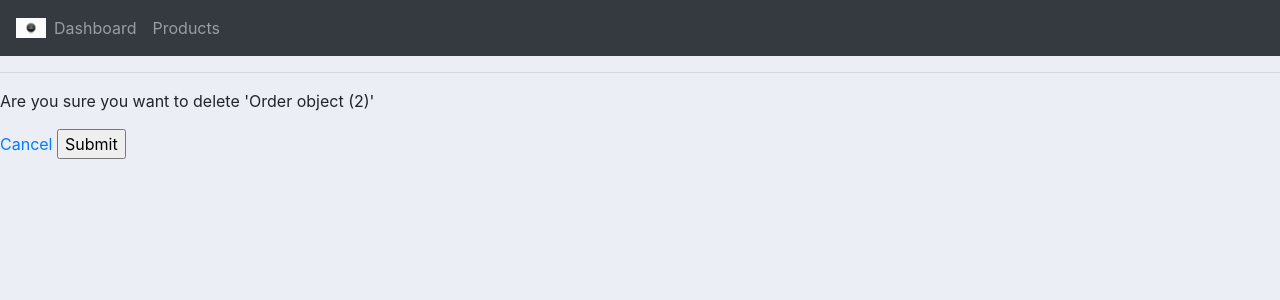
After one commit to omidiora/CMS, a Django app: page /delete/2/ in a window 1280 px wide. The commit adds this page. Shown: the top 300 px of the page. Run offline with Django 3.2, Linux system fonts and the light colour scheme; data comes from the database, SQL or seed files in the repository; both versions use the stored data as it was after the commit; some libraries are stand-ins or nearby versions.

Commit message:
add template

```diff
--- /dev/null
+++ b/accounts/templates/accounts/delete.html
@@ -0,0 +1,18 @@
+{% extends 'accounts/main.html' %}
+{%  load static %}
+
+{% block content %}
+<p>Are you sure you want to delete '{{item}}'  </p>
+
+
+<form action="{% url 'deleteorder' item.id %}" method="POST">
+    {% csrf_token %}
+    <a href="{% url 'home' %}">Cancel</a>
+    <input type="submit" name="confirm">
+</form>
+
+
+
+
+
+{% endblock content  %}
--- a/accounts/templates/accounts/navbar.html
+++ b/accounts/templates/accounts/navbar.html
@@ -7,10 +7,10 @@
     <div class="collapse navbar-collapse" id="navbarNav">
       <ul class="navbar-nav">
         <li class="nav-item">
-          <a class="nav-link" href="#">Dashboard</a>
+          <a class="nav-link" href="{% url 'home' %}">Dashboard</a>
         </li>
         <li class="nav-item">
-          <a class="nav-link" href="#">Products</a>
+          <a class="nav-link" href="{% url 'products' %}">Products</a>
         </li>
 
       </ul>
--- a/accounts/urls.py
+++ b/accounts/urls.py
@@ -3,7 +3,12 @@ from . import views
 
 urlpatterns = [
 
-    path('',views .home),
-    path('product',views.products),
-    path('customer',views.customer)
+    path('',views .home ,name='home'),
+    path('product',views.products,name='products'),
+    path('customer/<str:pk_test>/',views.customer,name="customer") ,
+    path('createorder',views.createorder,name="createorder"),
+    path('update/<str:pk>/',views.updateorder,name="updateorder"),
+    path('delete/<str:pk>/',views.deleteorder,name="deleteorder"),
+
+
 ]
--- a/accounts/views.py
+++ b/accounts/views.py
@@ -1,6 +1,7 @@
-from django.shortcuts import render
+from django.shortcuts import render,redirect
 from django.http import HttpResponse
 from .models import *
+from .forms import OrderForm
 
 def home(request):
     orders=Order.objects.all()
@@ -20,7 +21,43 @@ def products(request):
     products=Product.objects.all()
     return render(request,'accounts/product.html',{'products':products})
 
-def customer(request):
-    return render(request,'accounts/customer.html')
+def customer(request,pk_test):
+    customer=Customer.objects.get(id=pk_test)
+    orders=customer.order_set.all()
+    order_count=orders.count()
+
+    context={'customer':customer,'orders':orders,'order_count':order_count}
+    return render(request,'accounts/customer.html',context)
 
 # Create your views here.
+def createorder(request):
+    if request.method=='POST':
+        form=OrderForm(request.POST)
+        if form.is_valid():
+            form.save()
+            return redirect('/')
+        context={'form':form}
+    return render(request,'accounts/order_form.html',context)
+
+
+def updateorder(request,pk):
+    order=Order.objects.get(id=pk)
+    form=OrderForm(instance=order)
+
+    if request.method=='POST':
+        form=OrderForm(request.POST,instance=order)
+        if form.is_valid():
+            form.save()
+            return redirect('/')
+    context={'form':form}
+    return render(request,'accounts/order_form.html',context)
+
+
+
+def deleteorder(request,pk):
+    order=Order.objects.get(id=pk)
+    if request.method == 'POST':
+        order.delete()
+        return redirect('/')
+    context={'item':order}
+    return render(request,'accounts/delete.html',context)
```
Also changed, not shown: accounts/forms.py (added, +7 -0 lines), accounts/templates/accounts/customer.html (+15 -3 lines), accounts/templates/accounts/dashboard.html (+4 -3 lines), accounts/templates/accounts/order_form.html (added, +13 -0 lines), accounts/models.py (line endings or trailing spaces), db.sqlite3.
